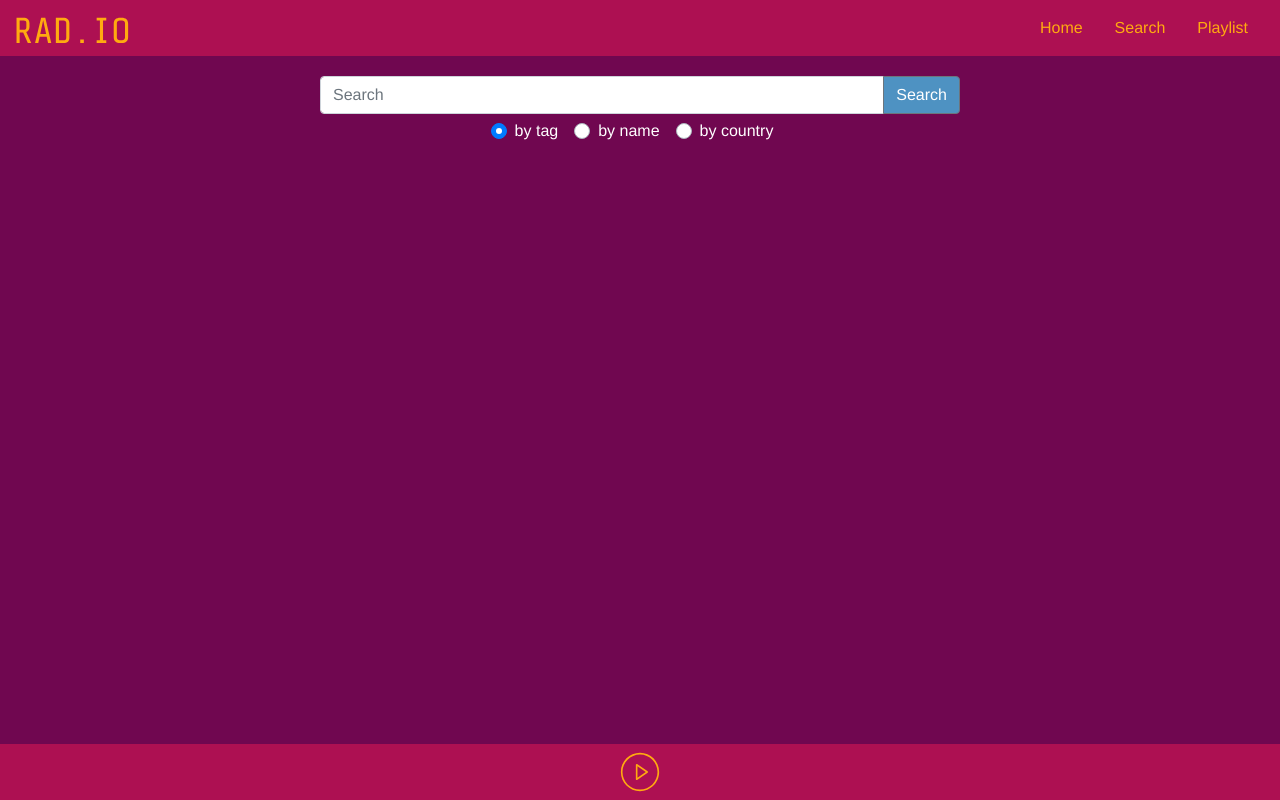
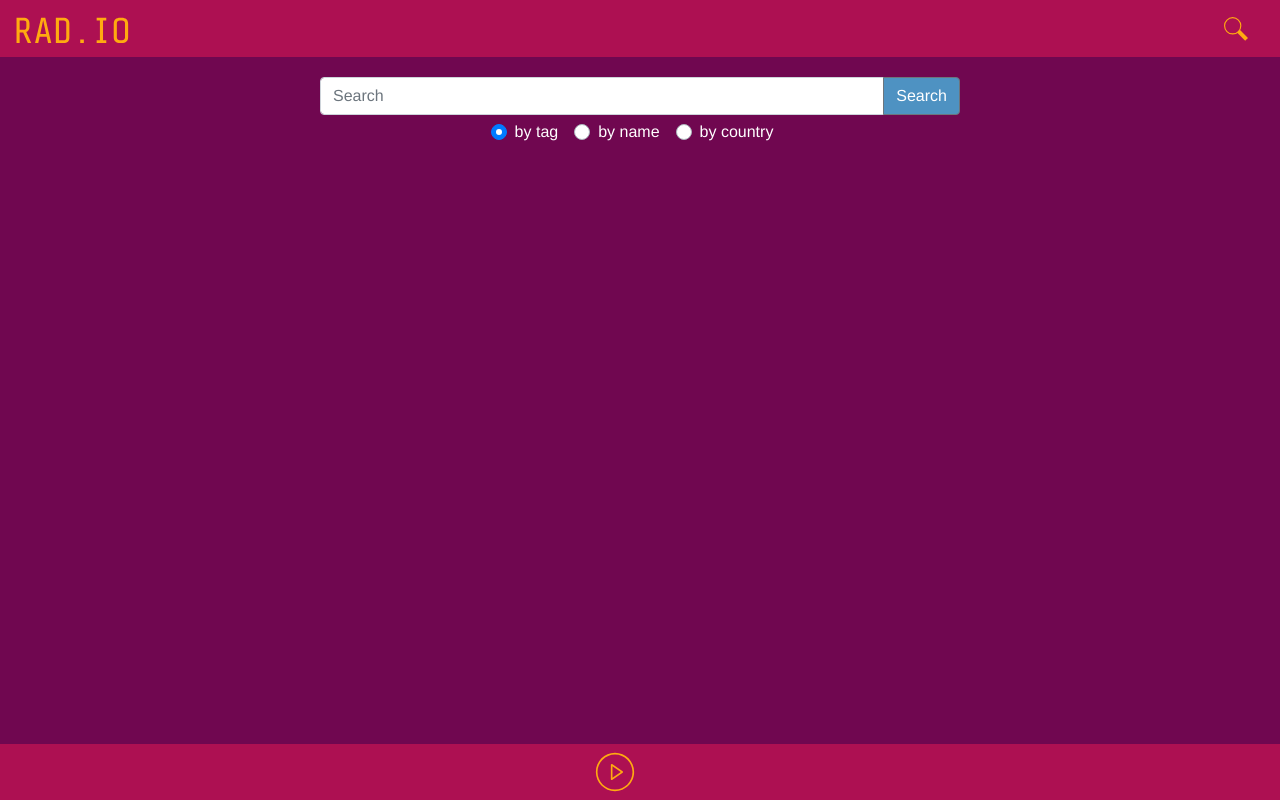
Before and after one commit to solodov-dev/rad-io, a Vue app: page /search in a window 1280 px wide. Built offline with nearby package versions, Linux system fonts and the light colour scheme.

Commit message:
Equalizer animation

```diff
--- /dev/null
+++ b/src/components/Equalizer.vue
@@ -0,0 +1,59 @@
+<template>
+  <div class="equalizer">
+  <div class="column column1"></div>
+  <div class="column column2"></div>
+  <div class="column column3"></div>
+  <div class="column column4"></div>
+  <div class="column column5"></div>
+</div>
+</template>
+<script>
+export default {
+
+}
+</script>
+<style scoped>
+.equalizer {
+  margin-left: 1em;
+  display: flex;
+  justify-content: justify;
+  align-items: flex-end;
+  width: 50px;
+  height: 40px;
+  background-color: #ad1052;
+}
+
+.column {
+  height: 0%;
+  width: 5px;
+  margin: 2px;
+  background-color: #ffaa10;
+}
+
+.column1 {
+  animation: play .3s infinite alternate;
+}
+
+.column2 {
+  animation: play .34s infinite alternate;
+}
+
+.column3 {
+  animation: play .32s infinite alternate;
+}
+
+.column4 {
+  animation: play .33s infinite alternate;
+}
+
+.column5 {
+  animation: play .29s infinite alternate;
+}
+@keyframes play {
+  from {
+    height: 30%;
+  } to {
+    height: 70%;
+  }
+}
+</style>
--- a/src/components/Header.vue
+++ b/src/components/Header.vue
@@ -1,17 +1,13 @@
 <template>
   <nav class="navbar">
     <router-link to="/" href="#" class="navbar-brand">
-      <img src="../assets/logo.svg" alt="Rad.io">
+      <img src="../assets/logo.svg" alt="Rad.io ">
     </router-link>
       <ul class="nav">
         <li class="nav-item">
-          <router-link to="/" class="nav-link">Home</router-link>
-        </li>
-        <li class="nav-item">
-          <router-link to="/search" class="nav-link">Search</router-link>
-        </li>
-        <li class="nav-item">
-          <router-link to="/playlist" class="nav-link">Playlist</router-link>
+          <router-link to="/search" class="nav-link">
+            <img src="../assets/search.svg" alt="">
+          </router-link>
         </li>
       </ul>
   </nav>
--- a/src/components/Player.vue
+++ b/src/components/Player.vue
@@ -4,13 +4,16 @@
     <div class="navbar justify-content-center player">
       <div class="player-btn play" :class="{stop: isPlaying}" @click="playStream"></div>
       <span class="station-name">{{ stream.name }}</span>
+      <div class="equalizer-container">
+       <app-equalizer v-show="isPlaying"></app-equalizer>
+      </div>
     </div>
   </nav>
 </template>
 
 <script>
 import { eventBus } from "../main";
-import axios from "axios";
+import Equalizer from "../components/Equalizer"
 
 export default {
   data() {
@@ -40,11 +43,20 @@ export default {
       this.streamLoaded = true;
       this.isPlaying = false;
     });
+  },
+  components: {
+    appEqualizer: Equalizer,
   }
 };
 </script>
 
 <style lang="scss" scoped>
+
+.equalizer-container {
+  width: 50px;
+  height: 40px;
+}
+
 .navbar {
   position: fixed;
   bottom: 0;
--- a/src/views/Search.vue
+++ b/src/views/Search.vue
@@ -113,6 +113,7 @@ export default {
 .station-icon {
   float: left;
   height: 50px;
+  max-width: 100px;
   width: auto;
 }
 
```
Also changed, not shown: src/assets/search.svg.
